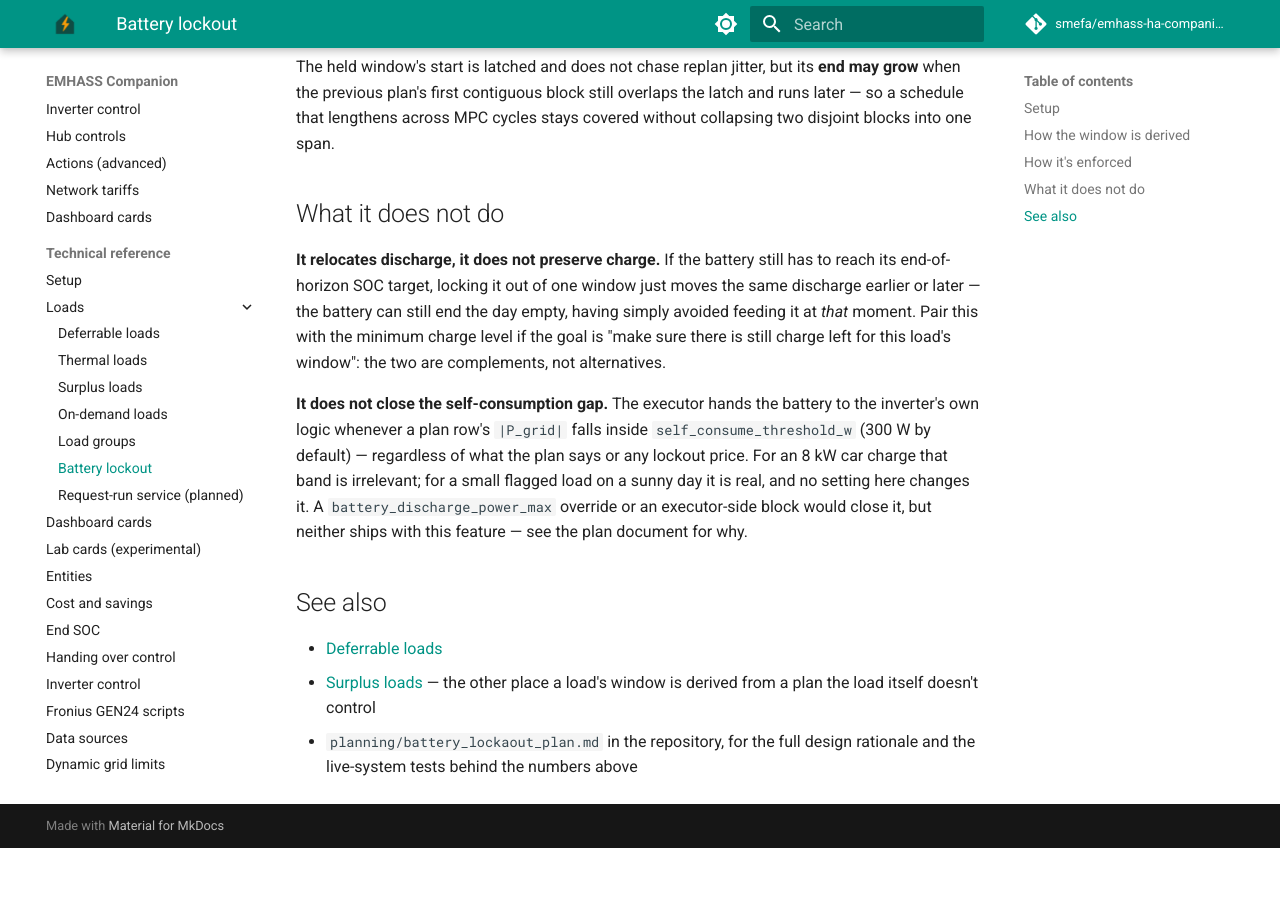
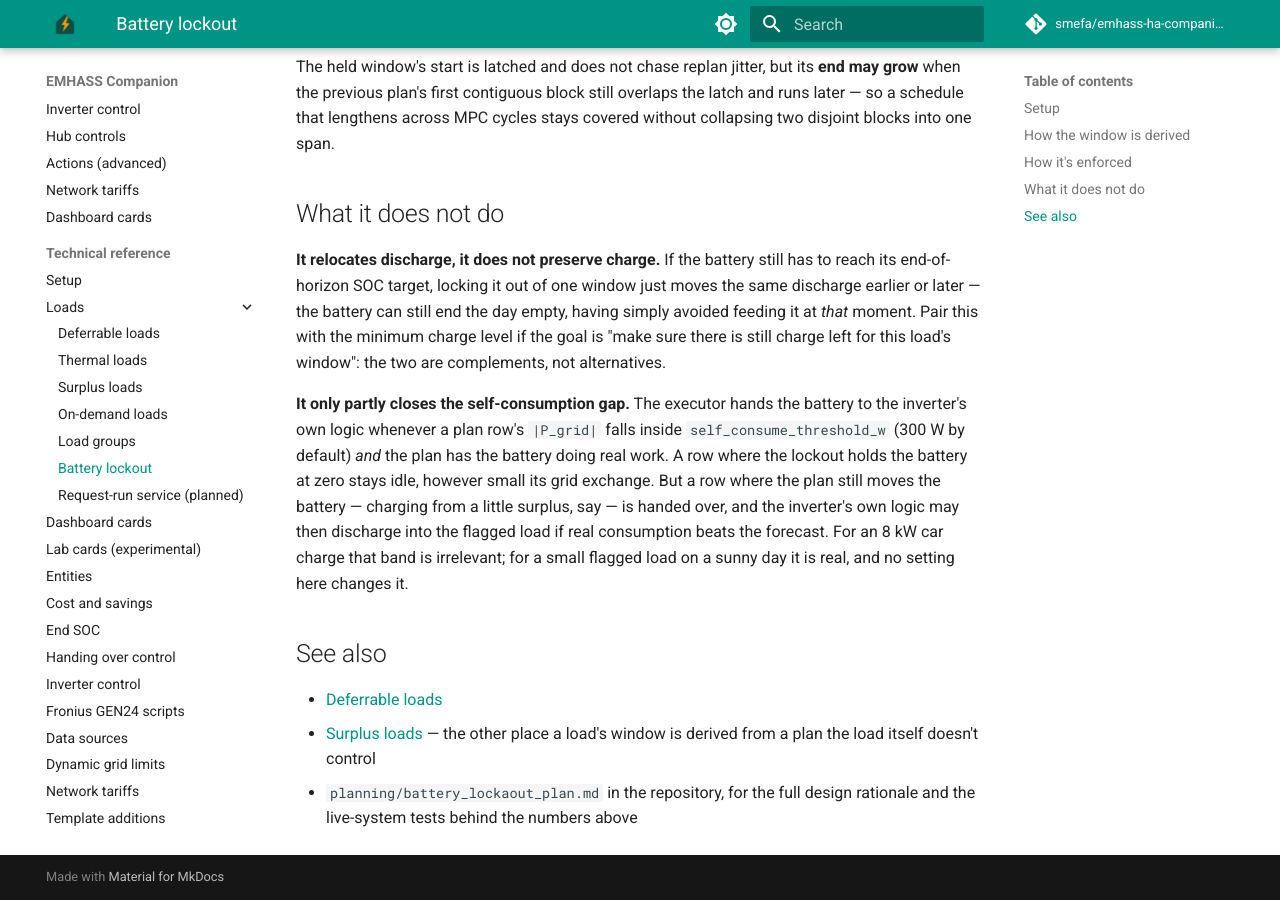
Before and after one commit to smefa/emhass-ha-companion, an MkDocs documentation site: the page built from docs/battery_lockout.md, in a window 1280 px wide and 900 px high, scrolled down 1887 px. Built offline with MkDocs 1.6.1 and Material for MkDocs 9.7.7, drawn with Linux system fonts in a browser that asks for light colours; comment, search, counter and statistics services are not loaded; before the commit the page ends 2735 px from its top, so only the background shows below that.

Commit message:
fix: never hand a held battery to self-consumption
The executor handed the battery to self-consumption whenever |P_grid|
was within the threshold, even when the plan held the battery
(P_batt near zero). On a small house, night base load sits inside the
threshold, so self-consumption covered it from the battery and drained
it through the hours the plan was saving it for.

Hand over only when the plan also has the battery doing real work
(|P_batt| above the power deadband); otherwise the P_batt rule picks
idle. Update the threshold help text and docs to match.

```diff
--- a/docs/battery_lockout.md
+++ b/docs/battery_lockout.md
@@ -86,14 +86,16 @@ empty, having simply avoided feeding it at *that* moment. Pair this with the
 minimum charge level if the goal is "make sure there is still charge left for
 this load's window": the two are complements, not alternatives.
 
-**It does not close the self-consumption gap.** The executor hands the
+**It only partly closes the self-consumption gap.** The executor hands the
 battery to the inverter's own logic whenever a plan row's `|P_grid|` falls
-inside `self_consume_threshold_w` (300 W by default) — regardless of what the
-plan says or any lockout price. For an 8 kW car charge that band is
+inside `self_consume_threshold_w` (300 W by default) *and* the plan has the
+battery doing real work. A row where the lockout holds the battery at zero
+stays idle, however small its grid exchange. But a row where the plan still
+moves the battery — charging from a little surplus, say — is handed over, and
+the inverter's own logic may then discharge into the flagged load if real
+consumption beats the forecast. For an 8 kW car charge that band is
 irrelevant; for a small flagged load on a sunny day it is real, and no setting
-here changes it. A `battery_discharge_power_max` override or an executor-side
-block would close it, but neither ships with this feature — see the plan
-document for why.
+here changes it.
 
 ## See also
 
```
Also changed, not shown: docs/guide/setup.md (+3 -1 lines), docs/setup.md (+4 -1 lines), 6 other files.
